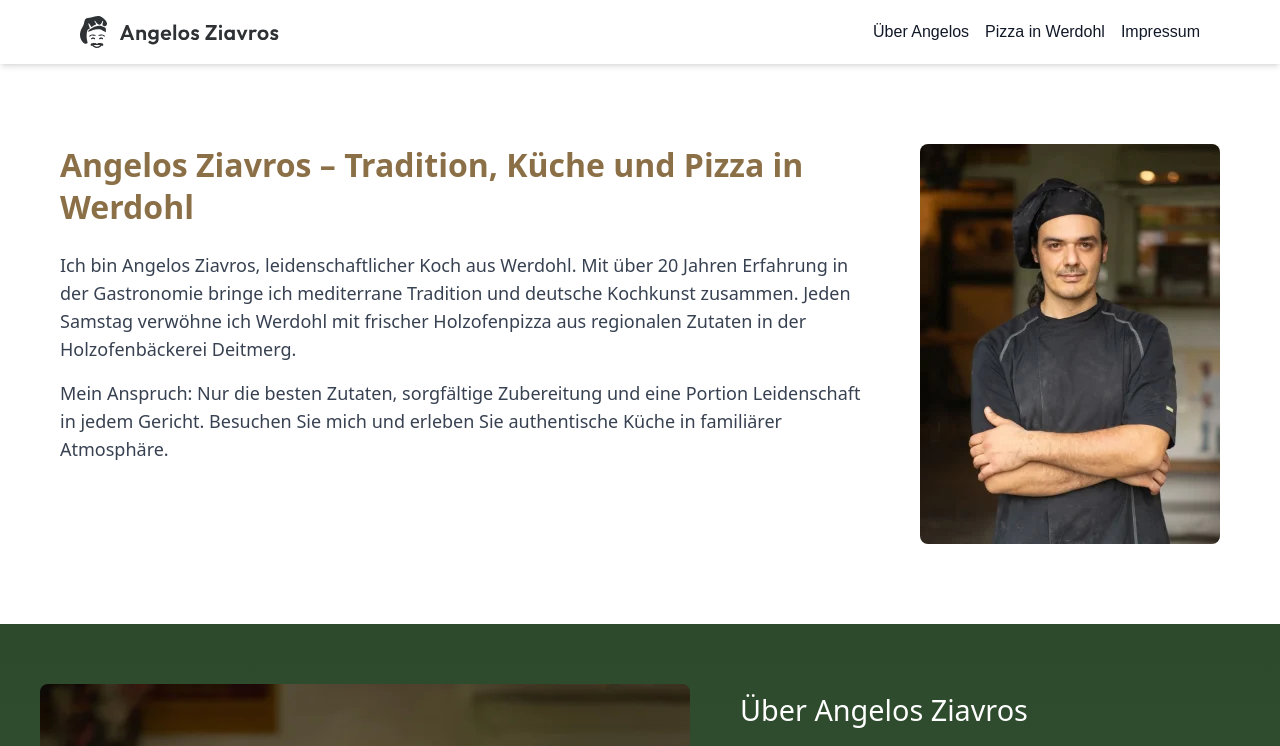
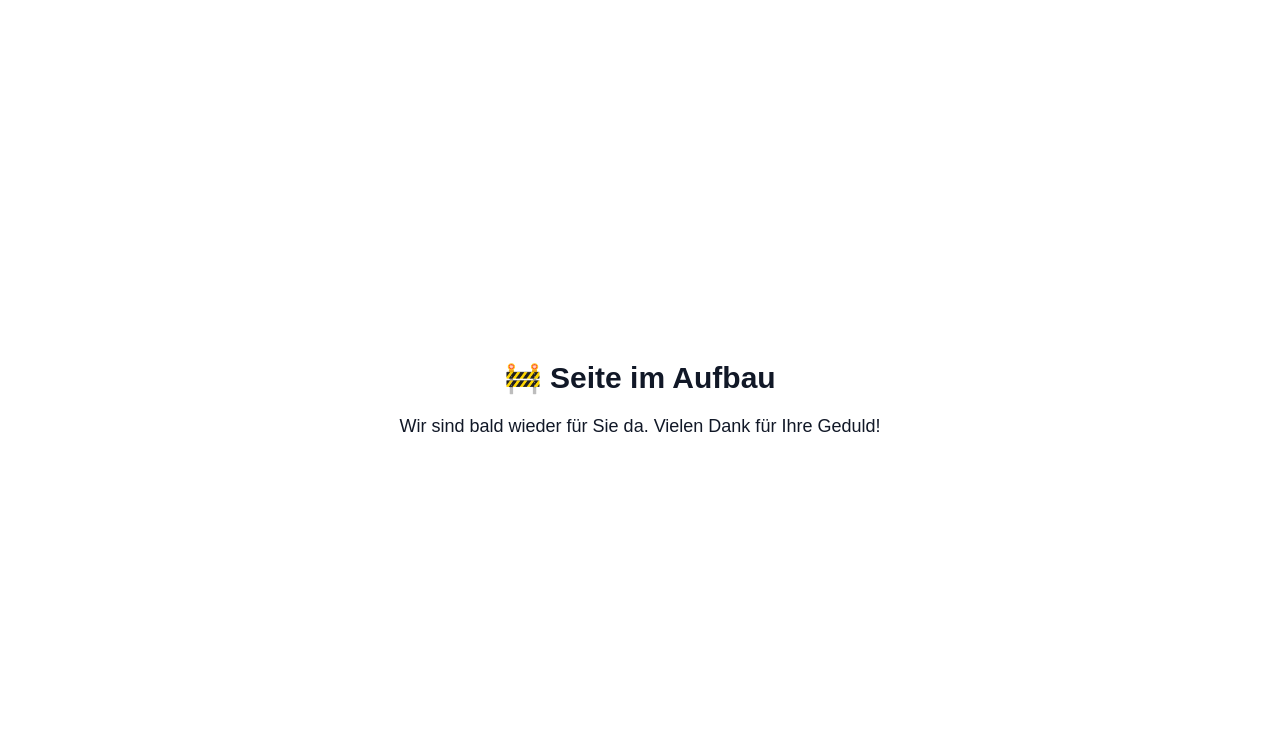
Before and after one commit to ichionid/angelos-pizza, a Next.js app: page / in a window 1280 px wide. Shown: the top 746 px of the page. Built offline with nearby package versions, Linux system fonts and the light colour scheme.

Commit message:
Remove site

```diff
--- a/src/app/layout.tsx
+++ b/src/app/layout.tsx
@@ -60,7 +60,7 @@ export const metadata: Metadata = {
   },
 };
 
-const MAINTENANCE_MODE = false;
+const MAINTENANCE_MODE = true;
 
 export default function RootLayout({
   children,
```
